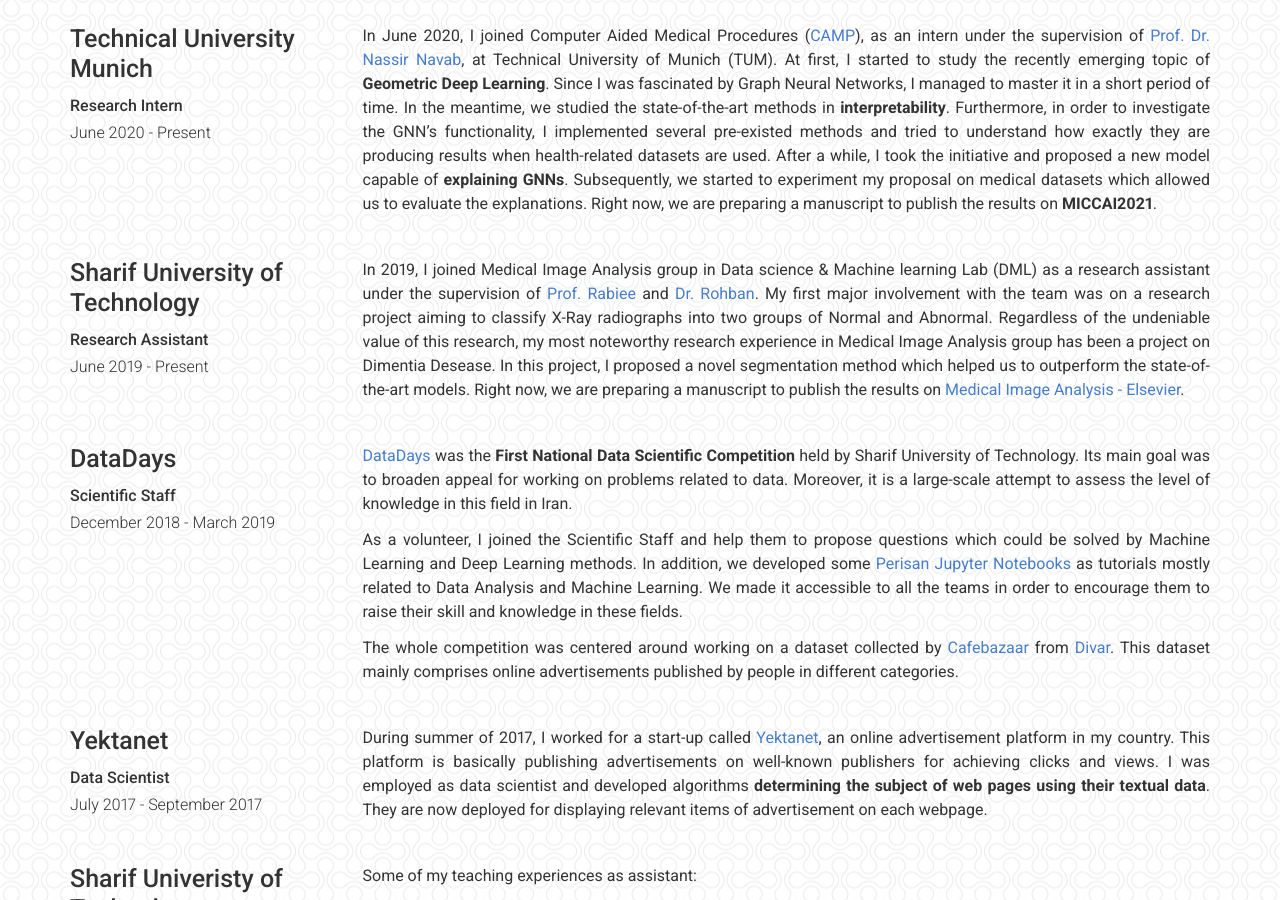
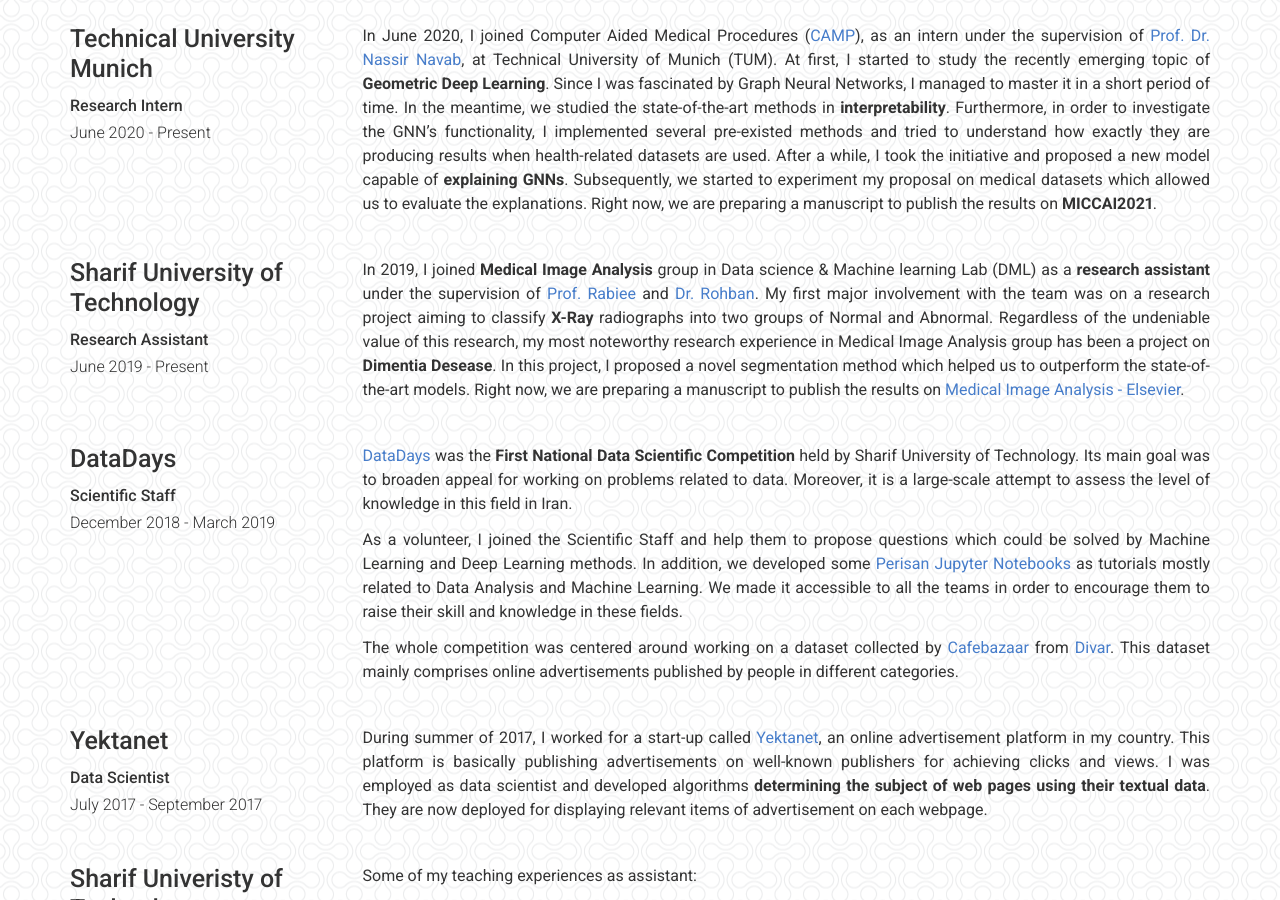
Before and after one commit to sfch1999/sfch1999.github.io, a Jekyll site: the page built from index.md, in a window 1280 px wide and 900 px high, scrolled down 1593 px. Built offline with Jekyll 4.4.1, drawn with Linux system fonts in a browser that asks for light colours; a style sheet for code colours, icons or effects is not loaded.

Commit message:
about me

```diff
--- a/_data/experience.yml
+++ b/_data/experience.yml
@@ -16,12 +16,12 @@
   job_title: Research Assistant
   dates: June 2019 - Present
   description: | # this will include new lines to allow paragraphs
-    In 2019, I joined Medical Image Analysis group in Data science & Machine learning Lab (DML) as a research assistant under the supervision of
+    In 2019, I joined **Medical Image Analysis** group in Data science & Machine learning Lab (DML) as a **research assistant** under the supervision of
     [Prof. Rabiee](https://scholar.google.com/citations?hl=en&user=rKDtrNgAAAAJ&view_op=list_works&sortby=pubdate) and
     [Dr. Rohban](https://scholar.google.com/citations?hl=en&user=pRyJ6FkAAAAJ&view_op=list_works&sortby=pubdate).
-    My first major involvement with the team was on a research project aiming to classify X-Ray radiographs into two groups of Normal and Abnormal. Regardless of the
+    My first major involvement with the team was on a research project aiming to classify **X-Ray** radiographs into two groups of Normal and Abnormal. Regardless of the
     undeniable value of this research, my most noteworthy research experience in Medical Image Analysis group
-    has been a project on Dimentia Desease. In this project, I proposed a novel segmentation method which helped us to outperform the state-of-the-art
+    has been a project on **Dimentia Desease**. In this project, I proposed a novel segmentation method which helped us to outperform the state-of-the-art
     models.  Right now, we are preparing a manuscript to publish the results on [Medical Image Analysis - Elsevier](https://www.journals.elsevier.com/medical-image-analysis).
 
 - company: DataDays
```
